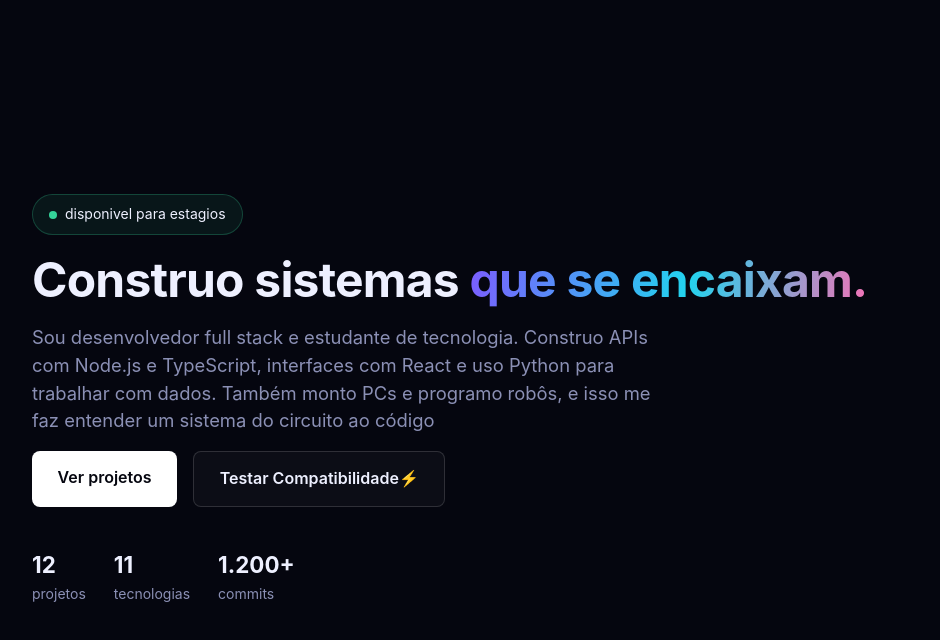
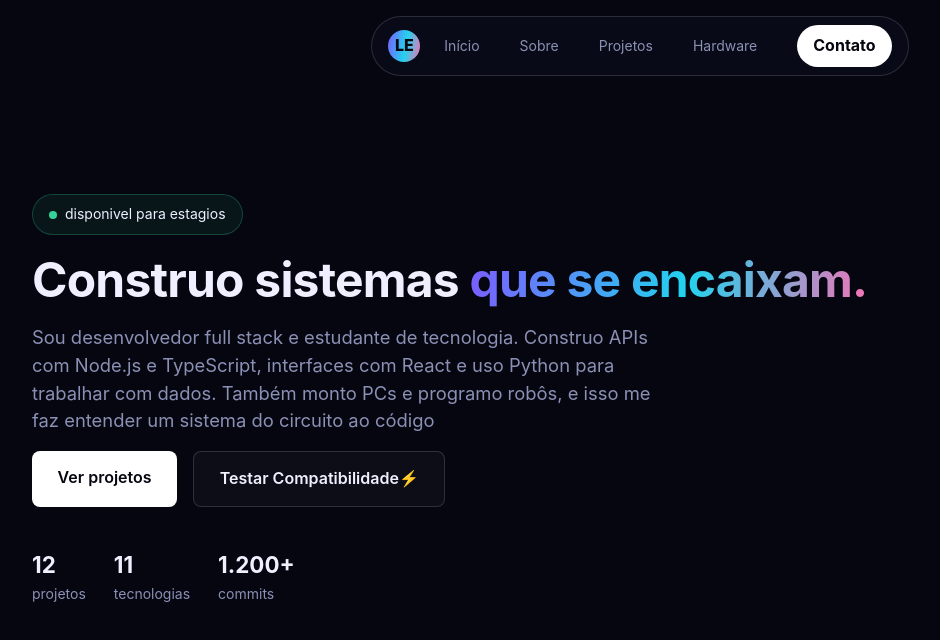
Before and after one commit to LucasEmanoel0/portfolio, a React (Vite) app in the folder FrontEnd/: page / in a window 1280 px wide. Shown: the top 640 px of the page, without its empty margins (0-940 px from the left). Built offline with nearby package versions, Linux system fonts and the light colour scheme.

Commit message:
feat: cria componente Header com navegação

```diff
--- a/FrontEnd/src/App.tsx
+++ b/FrontEnd/src/App.tsx
@@ -1,11 +1,15 @@
 
 import './App.css'
+import { Header } from './components/Header/Header'
 import { Hero } from './components/Hero/Hero'
 
 
 function App() {
   return (
-   <Hero></Hero>
+    <>
+    <Header></Header>
+   <Hero></Hero></>
+
   )
 }
 
--- /dev/null
+++ b/FrontEnd/src/components/Header/Header.module.css
@@ -0,0 +1,56 @@
+.header{
+    position: fixed;
+    top: 1rem;
+    left: 0;
+    right: 0;
+    display: flex;
+    align-items: center;
+    justify-content: center;
+    pointer-events: none;
+}
+.nav{
+    pointer-events: auto;
+    display: flex;
+    align-items: center;
+    justify-content: space-between;
+    gap: 0.5rem;
+    padding: 0.5rem 1rem;
+    border-radius: 999px;
+    background-color: rgba(12, 14, 30, 0.6);
+    border: 1px solid var(--line-2);
+    backdrop-filter: blur(1rem);
+
+
+}
+.logo{
+    width: 2rem;
+    height: 2rem;
+    border-radius: 50%;
+    display: flex;
+    align-items: center;
+    justify-content: center;
+    background: var(--gradient);
+    color: var(--bg);
+    font-weight: 800;
+    font-size: 1rem;
+}
+.link{
+    padding: 0.5rem 1rem;
+    border-radius: 999px;
+    color: var(--muted);
+    font-size: 0.875rem;
+    transition: all 0.2s ;
+    cursor: pointer;
+}
+.link:hover{
+    color: var(--text);
+    background-color: rgba(255, 255, 255, 0.07);
+}
+.ctn{
+    padding: 8px 16px;
+    border-radius: 999px;
+    background-color: #fff;
+    color: var(--bg);
+    font-weight: 700;
+    margin-left: 1rem;
+}
--- /dev/null
+++ b/FrontEnd/src/components/Header/Header.tsx
@@ -0,0 +1,17 @@
+import Styles from './Header.module.css'
+
+
+export function Header(){
+
+    return (<header className={Styles.header}>
+        <nav className={Styles.nav}>
+            <a href="#hero" className={Styles.logo}>LE</a>
+            <a href="#hero" className={Styles.link}>Início</a>
+            <a href="#about" className={Styles.link}>Sobre</a>
+            <a href="#projects" className={Styles.link}>Projetos</a>
+            <a href="#hardware" className={Styles.link}>Hardware</a>
+            <a href="#ctn" className={Styles.ctn}>Contato</a>
+
+        </nav>
+    </header>)
+}
--- a/FrontEnd/src/components/Hero/Hero.tsx
+++ b/FrontEnd/src/components/Hero/Hero.tsx
@@ -2,7 +2,7 @@ import Styles from './Hero.module.css'
 
 
 export function Hero(){
-    return <section  className={Styles.hero}>
+    return <section id="hero" className={Styles.hero}>
     <span className={Styles.status}> <span className={Styles.dot}></span>disponivel para estagios</span>
     <h1 className = {Styles.title}>Construo sistemas <span className="gradient-text">que se encaixam.</span></h1>
     <p className = {Styles.description}>Sou desenvolvedor full stack e estudante de tecnologia. Construo APIs com Node.js e TypeScript, interfaces com React e uso Python para trabalhar com dados. Também monto PCs e programo robôs, e isso me faz entender um sistema do circuito ao código</p>
```
